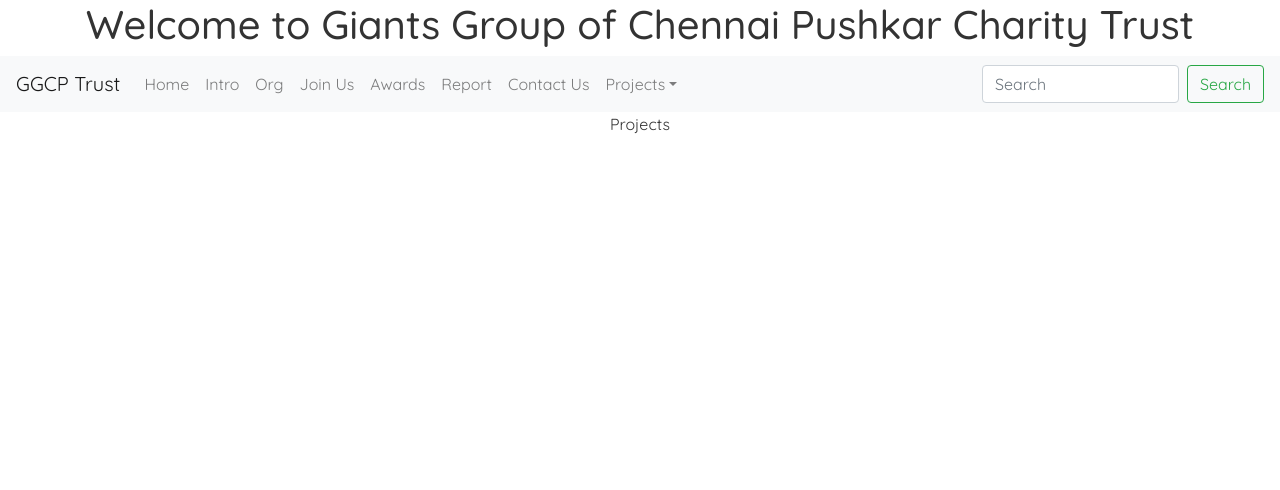
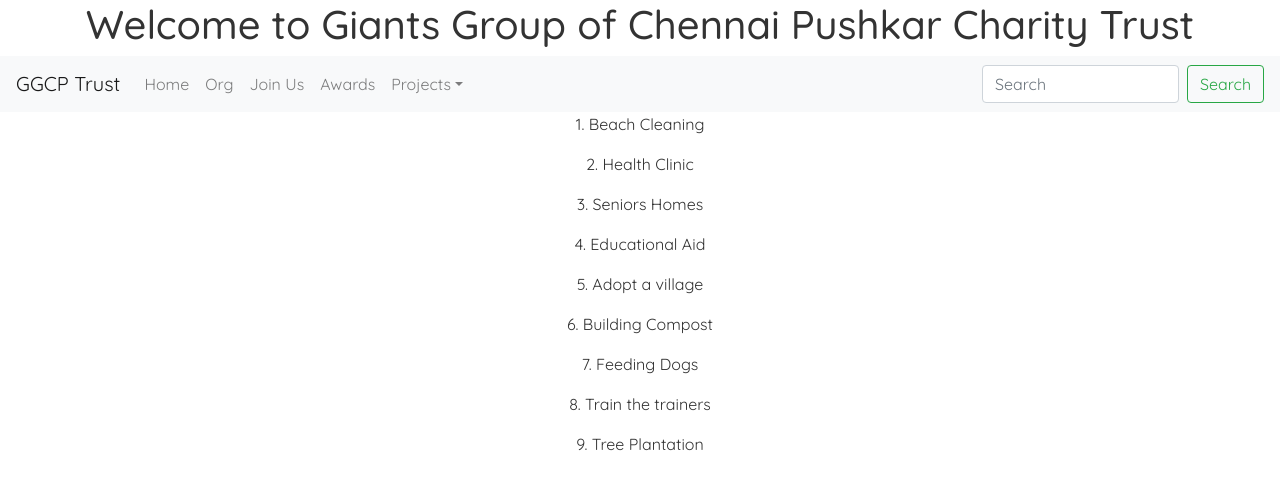
Before and after one commit to umamags/ggcp_react, a React (Create React App) app: page /projects in a window 1280 px wide. Shown: the top 490 px of the page. Built offline with nearby package versions, Linux system fonts and the light colour scheme.

Commit message:
all pages

```diff
--- a/src/App.js
+++ b/src/App.js
@@ -2,14 +2,10 @@
 import NavigationBar from './NavigationBar';
 import './App.css';
 import Home from './Home';
-import Intro from './Intro';
 import Org from './Org';
 import JoinUs from './JoinUs';
 import Awards from './Awards';
-import Report from './Report';
-import Newsletters from './Newsletters';
 import Projects from './Projects';
-import ContactUs from './ContactUs';
 import Test1 from './Test1';
 import Test3 from './Test3';
 import { BrowserRouter as Router, Route, Switch } from 'react-router-dom';
@@ -25,9 +21,6 @@
             <Route exact path="/">
               <Home />
             </Route>
-            <Route path="/intro">
-              <Intro />
-            </Route>
             <Route path="/org">
               <Org />
             </Route>
@@ -37,17 +30,8 @@
             <Route path="/awards">
               <Awards />
             </Route>
-            <Route path="/report">
-              <Report />
-            </Route>
-            <Route path="/newsletters">
-              <Newsletters />
-            </Route>
             <Route path="/projects">
               <Projects />
-            </Route>
-            <Route path="/contactus">
-              <ContactUs />
             </Route>
             <Route path="/test1">
               <Test1 />
--- a/src/Awards.js
+++ b/src/Awards.js
@@ -2,7 +2,22 @@
 
   return (
     <div className="home">
-    	Awards
+    	<p>The Annual  Convention of GWF BRANCH 4 was held today at Palghat, Kerala by ZOOM MEETING at 3.30pm
+GIANTS GROUP OF CHENNAI PUSHKAR  was awarded the following AWARDS.
+
+		<ul>
+			<li>OUTSTANDING  GROUP  PERFORMANCE </li>
+			<li>OUTSTANDING PRESIDENT Gts. CS NATARAJAN </li>
+			<li>BEST GROUP FOR MEMBERSIP DEVELOPMENT (104 %)</li>
+			<li>OUTSTANDING PERFORMANCE BY MEMBER FOR MEMBERSHIP INCREASE  Gts.PONNAMMAL</li>
+		</ul>
+		</p>
+        <img
+          className="d-block w-100"
+          src="/images/6.jpg"
+          alt="Sixth slide"
+            />
+
     </div>
   );
 }
--- a/src/ContactUs.js
+++ /dev/null
@@ -1,10 +0,0 @@
-const ContactUs = () => {
-
-  return (
-    <div className="home">
-    	Contact Us
-    </div>
-  );
-}
-
-export default ContactUs;
--- a/src/Intro.js
+++ /dev/null
@@ -1,16 +0,0 @@
-const Intro = () => {
-
-  return (
-    <div className="home">
-    	Intro
-        <img
-          className="d-block w-100"
-          src="/images/4.jpg"
-          alt="Fourth slide"
-            />
-
-    </div>
-  );
-}
-
-export default Intro;
--- a/src/JoinUs.js
+++ b/src/JoinUs.js
@@ -2,7 +2,13 @@
 
   return (
     <div className="home">
-    	Join Us
+    	If you are interested in joining this group. Please email us at admin@ ggcp.in
+        <img
+          className="d-block w-100"
+          src="/images/5.jpg"
+          alt="Fifth slide"
+            />
+
     </div>
   );
 }
--- a/src/NavigationBar.js
+++ b/src/NavigationBar.js
@@ -13,18 +13,21 @@
       <Navbar.Collapse id="basic-navbar-nav">
         <Nav className="mr-auto">
           <Nav.Link href="/">Home</Nav.Link>
-          <Nav.Link href="/intro">Intro</Nav.Link>
           <Nav.Link href="/org">Org</Nav.Link>
           <Nav.Link href="/joinus">Join Us</Nav.Link>
           <Nav.Link href="/awards">Awards</Nav.Link>
-          <Nav.Link href="/report">Report</Nav.Link>
-          <Nav.Link href="/contactus">Contact Us</Nav.Link>
           <NavDropdown title="Projects" id="basic-nav-dropdown">
-            <NavDropdown.Item href="/beachcleaning">Beach Cleaning</NavDropdown.Item>
-            <NavDropdown.Item href="/healthclinic">Health Clinic</NavDropdown.Item>
-            <NavDropdown.Item href="/seniors">Seniors Homes</NavDropdown.Item>
+            <NavDropdown.Item href="/projects">Beach Cleaning</NavDropdown.Item>
+            <NavDropdown.Item href="/projects">Health Clinic</NavDropdown.Item>
+            <NavDropdown.Item href="/projects">Seniors Homes</NavDropdown.Item>
             <NavDropdown.Divider />
-            <NavDropdown.Item href="/education">Education</NavDropdown.Item>
+            <NavDropdown.Item href="/projects">Educational Aid</NavDropdown.Item>
+            <NavDropdown.Item href="/projects">Adopt a Village</NavDropdown.Item>
+            <NavDropdown.Item href="/projects">Building Compost</NavDropdown.Item>
+            <NavDropdown.Divider />
+            <NavDropdown.Item href="/projects">Feeding Dogs</NavDropdown.Item>
+            <NavDropdown.Item href="/projects">Train the trainers</NavDropdown.Item>
+            <NavDropdown.Item href="/projects">Tree Plantation</NavDropdown.Item>
           </NavDropdown>
         </Nav>
         <Form inline>
--- a/src/Org.js
+++ b/src/Org.js
@@ -2,7 +2,27 @@
 
   return (
     <div className="home">
-    	Org
+    	<p>The GGCP organization is as follows </p>
+    	<ul>
+    		<li>C.S.Natarajan</li>
+    		<li>Manjunatha Rao</li>
+    		<li>Mahesh Natarajan</li>
+    		<li>Madan Mohan Ramamurthy</li>
+    		<li>Gopalakrishnan</li>
+    		<li>Lalitha</li>
+    		<li>Surendri</li>
+    		<li>Ponnammal</li>
+    		<li>Geeta</li>
+    		<li>Hari Venkateswaran</li>
+    		<li>Prabha Ganesh</li>
+    		<li>Lakshmi</li>
+    	</ul>
+    	<p>We have 53 members as of April 2021</p>
+        <img
+          className="d-block w-100"
+          src="/images/4.jpg"
+          alt="Fourth slide"
+            />
     </div>
   );
 }
--- a/src/Projects.js
+++ b/src/Projects.js
@@ -2,7 +2,15 @@
 
   return (
     <div className="home">
-    	Projects
+    	<p>1. Beach Cleaning</p>
+    	<p>2. Health Clinic</p>
+    	<p>3. Seniors Homes</p>
+    	<p>4. Educational Aid</p>
+    	<p>5. Adopt a village</p>
+    	<p>6. Building Compost</p>
+    	<p>7. Feeding Dogs</p>
+    	<p>8. Train the trainers</p>
+    	<p>9. Tree Plantation</p>
     </div>
   );
 }
--- a/src/Report.js
+++ /dev/null
@@ -1,10 +0,0 @@
-const Report = () => {
-
-  return (
-    <div className="home">
-    	Report
-    </div>
-  );
-}
-
-export default Report;
```
